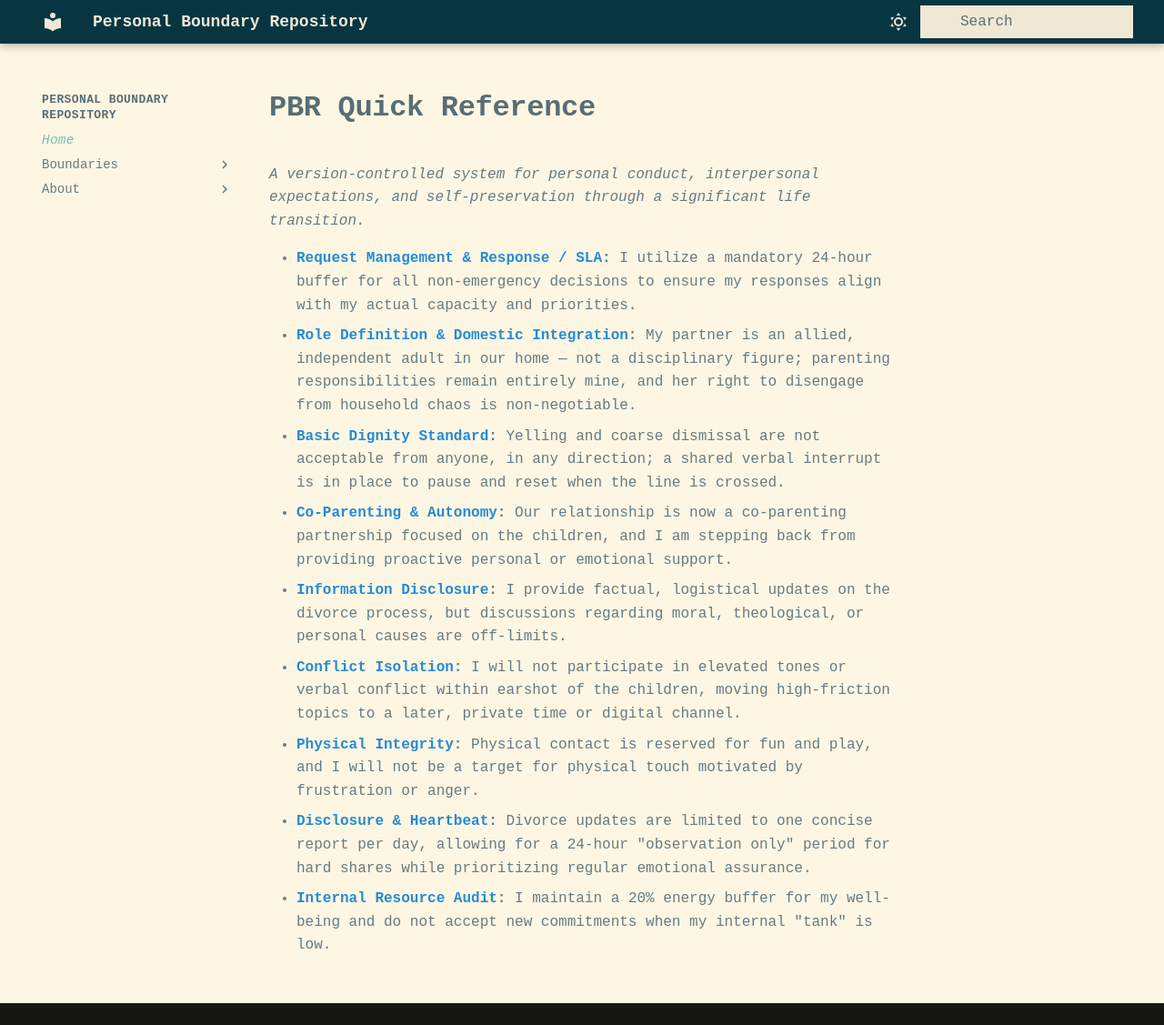
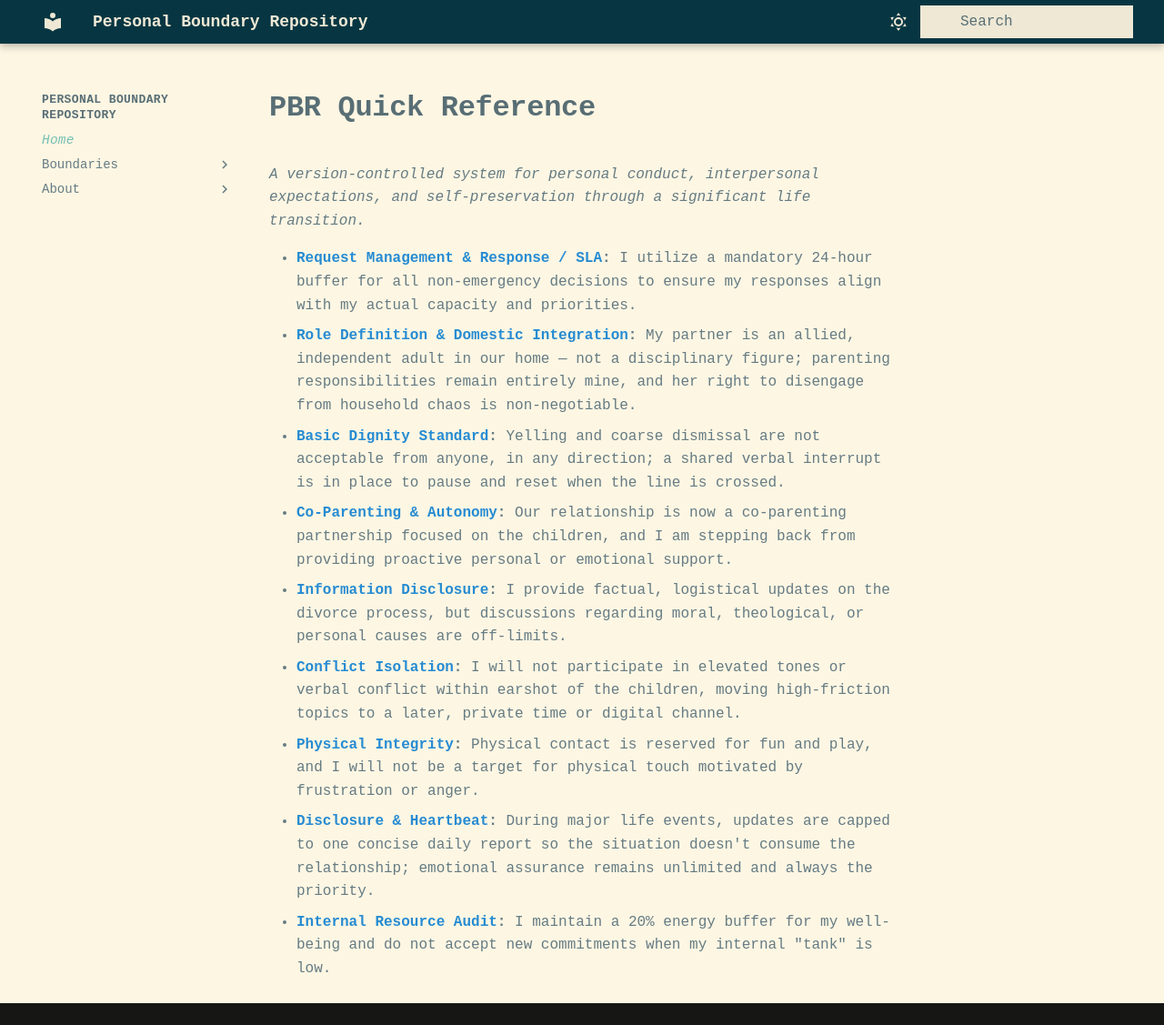
Before and after one commit to pcop00/personal-boundaries, an MkDocs documentation site: the page built from docs/index.md, in a window 1280 px wide and 1127 px high. Shown: the whole window at 91% size. Built offline with MkDocs 1.6.1 and Material for MkDocs 9.7.7, drawn with Linux system fonts in a browser that asks for light colours.

Commit message:
Broaden Disclosure & Heartbeat one-liner to major events, not divorce
Co-Authored-By: Claude Sonnet 4.6 <noreply@anthropic.com>

```diff
--- a/docs/index.md
+++ b/docs/index.md
@@ -9,5 +9,5 @@
 - **[Information Disclosure](information-disclosure-extended-family.md):** I provide factual, logistical updates on the divorce process, but discussions regarding moral, theological, or personal causes are off-limits.
 - **[Conflict Isolation](conflict-isolation.md):** I will not participate in elevated tones or verbal conflict within earshot of the children, moving high-friction topics to a later, private time or digital channel.
 - **[Physical Integrity](physical-integrity-and-interactive-play.md):** Physical contact is reserved for fun and play, and I will not be a target for physical touch motivated by frustration or anger.
-- **[Disclosure & Heartbeat](information-capping-and-relationship-heartbeats.md):** Divorce updates are limited to one concise report per day, allowing for a 24-hour "observation only" period for hard shares while prioritizing regular emotional assurance.
+- **[Disclosure & Heartbeat](information-capping-and-relationship-heartbeats.md):** During major life events, updates are capped to one concise daily report so the situation doesn't consume the relationship; emotional assurance remains unlimited and always the priority.
 - **[Internal Resource Audit](internal-resource-audit.md):** I maintain a 20% energy buffer for my well-being and do not accept new commitments when my internal "tank" is low.
```
